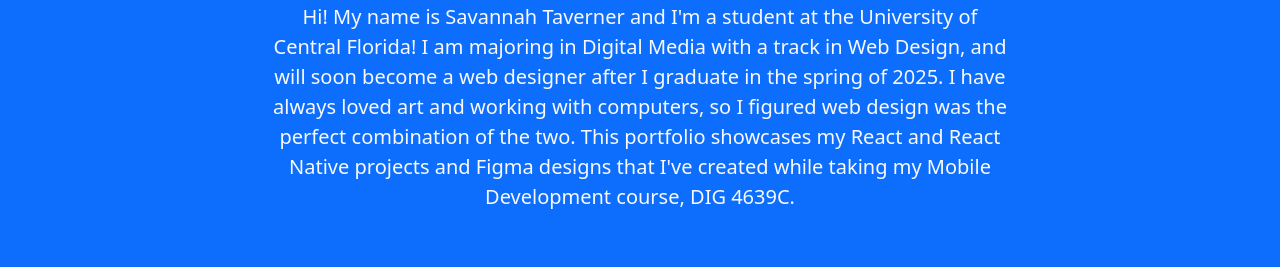
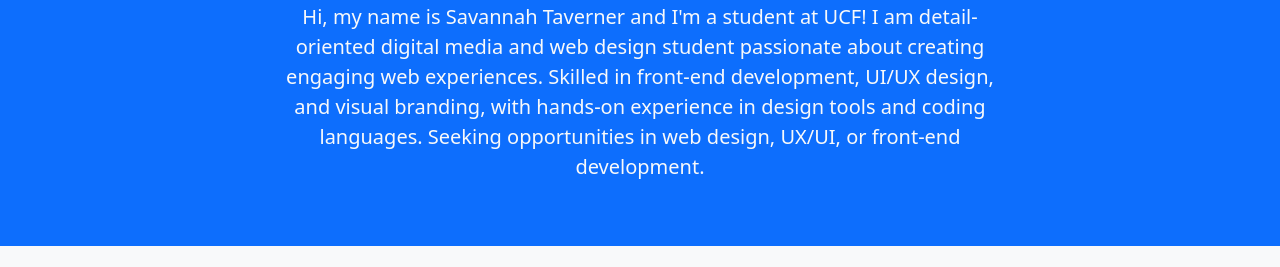
Before and after one commit to savannahtav/ReactNativePortfolio, a plain HTML site: page index.html in a window 1280 px wide. Shown: the part 183-450 px from the top of the page. Drawn offline with nearby package versions, Linux system fonts and the light colour scheme.

Commit message:
Update index.html

```diff
--- a/index.html
+++ b/index.html
@@ -41,11 +41,10 @@
       <div class="row">
         <div class="col-lg-8 mx-auto text-center">
           <h2 class="display-4">About Me</h2>
-          <p class="lead">Hi! My name is Savannah Taverner and I'm a student at the University of Central Florida!
-            I am majoring in Digital Media with a track in Web Design, and will soon become a web designer after I
-            graduate in the spring of 2025. I have always loved art and working with computers, so I figured web design
-            was the perfect combination of the two. This portfolio showcases my React and React Native projects and
-            Figma designs that I've created while taking my Mobile Development course, DIG 4639C.</p>
+          <p class="lead">Hi, my name is Savannah Taverner and I'm a student at UCF! I am detail-oriented digital media and web design student passionate about creating
+engaging web experiences. Skilled in front-end development, UI/UX design, and
+visual branding, with hands-on experience in design tools and coding languages.
+Seeking opportunities in web design, UX/UI, or front-end development.</p>
         </div>
       </div>
     </div>
```
